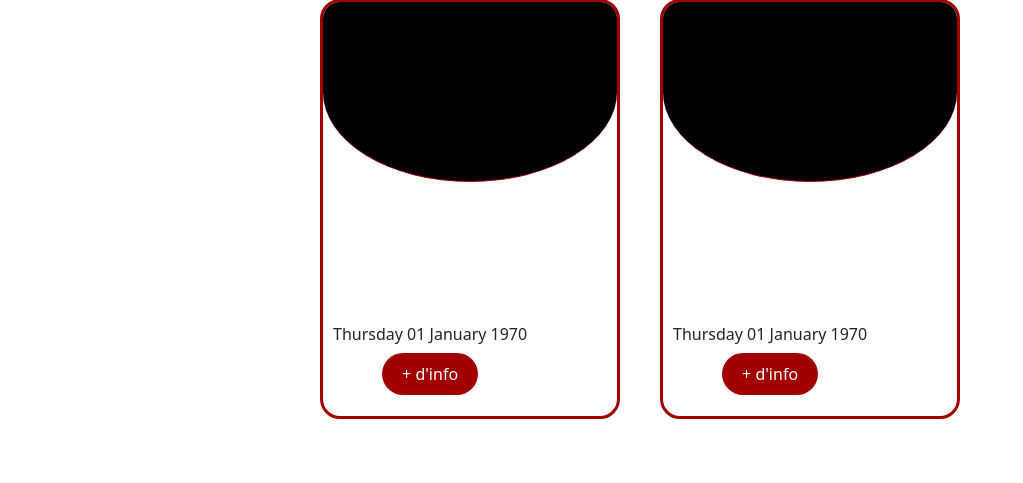
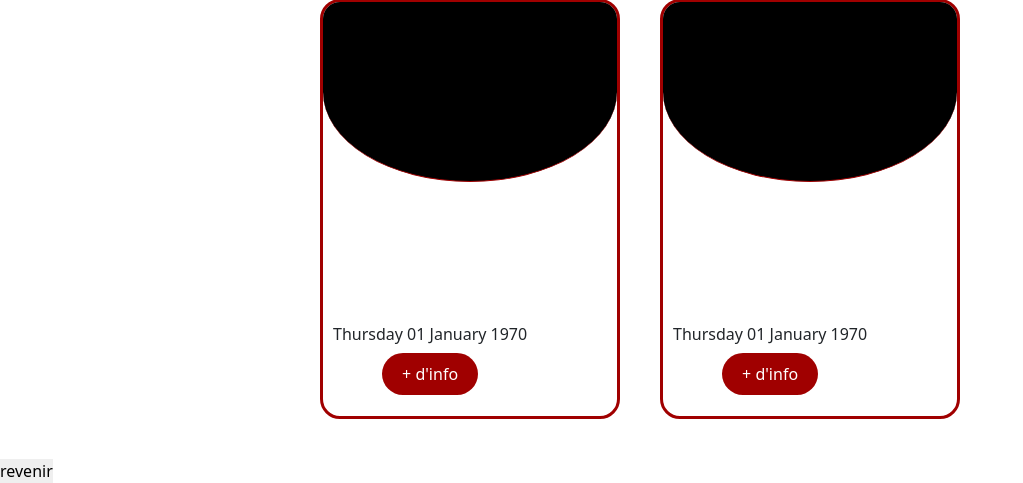
Before and after one commit to nourfrdj/fluxRSS, a PHP site: page / in a window 1280 px wide. Shown: the part 4463-4946 px from the top of the page, without its empty margins (0-1023 px from the left). Before the commit the page ends 4882 px from the top, so only its background shows below. Run offline with PHP 8.4, Linux system fonts and the light colour scheme; data that the repository does not hold is empty; some libraries are stand-ins or nearby versions.

Commit message:
la touche finale

```diff
--- a/index.php
+++ b/index.php
@@ -14,7 +14,7 @@
 
 $idmodal = 0;
 ?>
-<div class="ndContent">
+<div id="index" class="ndContent" >
   <div class="ndContCard">
     <?php
     for ($counter = 0; $counter < $_COOKIE['nbre_art']; $counter++) {
@@ -65,5 +65,5 @@
 
   </div>
 </div>
-
+<input type="button" id="btnHaut" value="revenir" OnClick="window.location.href='#index'">
 <?php require("view/footer.php"); ?>
```
